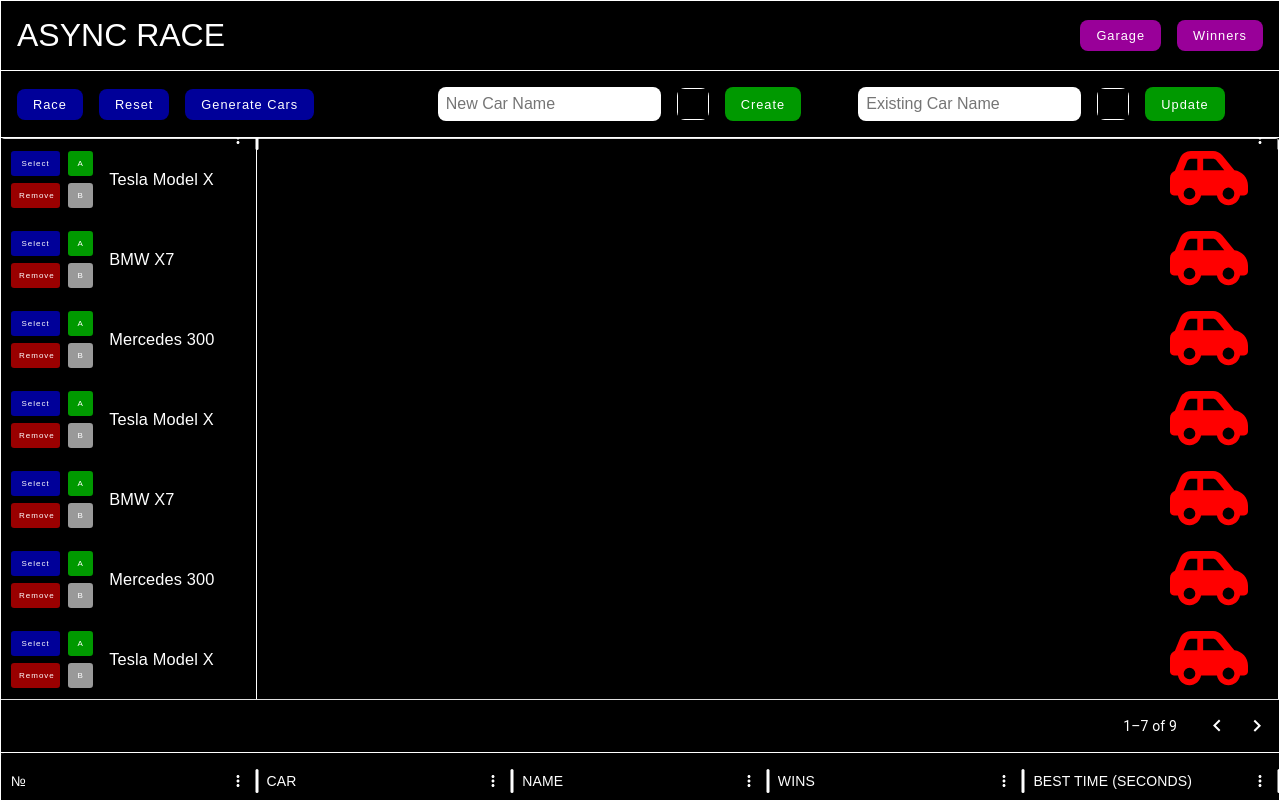
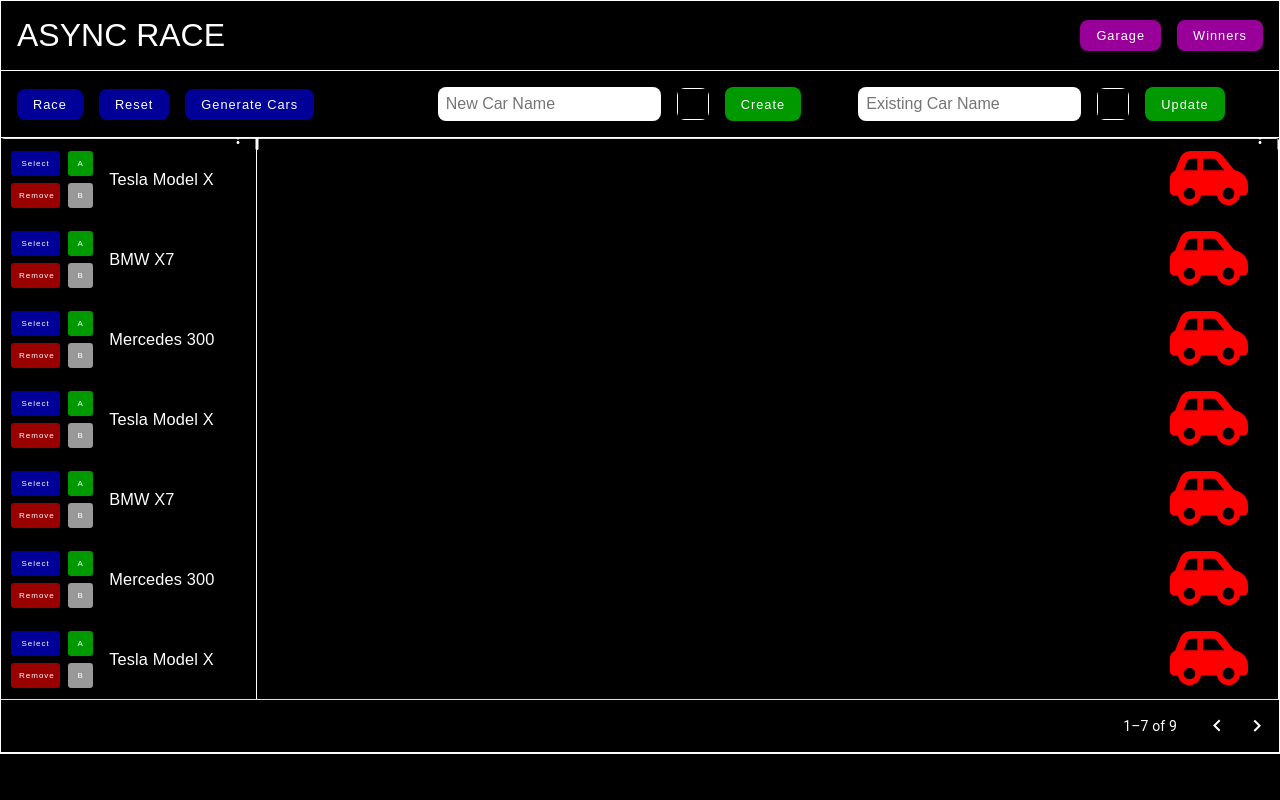
Before and after one commit to khassanboi/async-race, a React (Create React App) app: page / in a window 1280 px wide. Shown: the top 800 px of the page. Built offline with nearby package versions, Linux system fonts and the light colour scheme; a web font is replaced by a local one.

Commit message:
feat: implement router

```diff
--- a/src/App.tsx
+++ b/src/App.tsx
@@ -1,17 +1,22 @@
-import "./App.css";
-import { Header } from "./components/Header/Header";
-import { Control } from "./components/Control/Control";
-import { CarList } from "./components/CarList/CarList";
-import { WinnerList } from "./components/WinnerList/WinnerList";
+import './App.css';
+import React from 'react';
+import { BrowserRouter as Router, Route, Routes } from 'react-router-dom';
+import { Header } from './components/Header/Header';
+import { Control } from './components/Control/Control';
+import { CarList } from './components/CarList/CarList';
+import { WinnerList } from './components/WinnerList/WinnerList';
 
 function App() {
   return (
-    <div className="App">
-      <Header />
-      <Control />
-      <CarList />
-      <WinnerList />
-    </div>
+    <Router>
+      <div className="App">
+        <Header />
+        <Routes>
+          <Route path="/" element={[<Control />, <CarList />]} />
+          <Route path="/winners" element={<WinnerList />} />
+        </Routes>
+      </div>
+    </Router>
   );
 }
 
--- a/src/components/Header/Header.tsx
+++ b/src/components/Header/Header.tsx
@@ -1,14 +1,19 @@
 import React from 'react';
 import './HeaderStyles.css';
 import { Button } from '../Button/Button';
+import { Link } from 'react-router-dom';
 
 export function Header() {
   return (
     <header className="header">
       <span className="header__logo">ASYNC RACE</span>
       <nav className="header__ui">
-        <Button className="btn--purple">Garage</Button>
-        <Button className="btn--purple">Winners</Button>
+        <Link to="/">
+          <Button className="btn--purple">Garage</Button>
+        </Link>
+        <Link to="/winners">
+          <Button className="btn--purple">Winners</Button>
+        </Link>
       </nav>
     </header>
   );
```
Also changed, not shown: package.json (+1 -6 lines), 1 other file (tests, documents, lock files or other folders).
